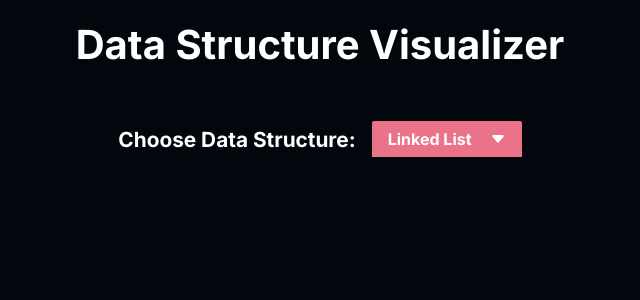
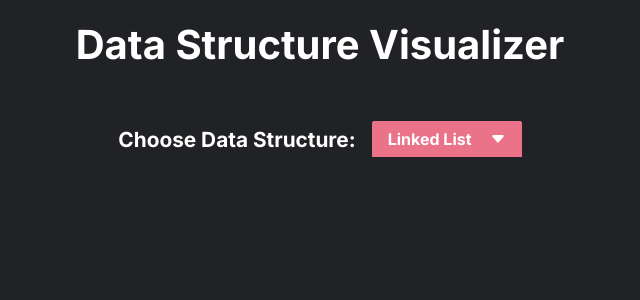
Before and after one commit to SamirOsAbdalla/ds-visualizer, a Next.js app: page / in a window 1280 px wide. Shown: the top 300 px of the page, without its empty margins (320-960 px from the left). Built offline with nearby package versions, Linux system fonts and the light colour scheme.

Commit message:
Added general background color

```diff
--- a/src/app/globals.css
+++ b/src/app/globals.css
@@ -11,5 +11,5 @@ html {
 }
 
 body {
-  background-color: rgb(1, 7, 13);
+  background-color: #202225;
 }
```
